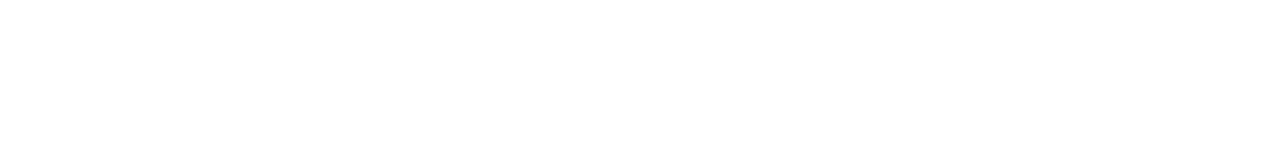
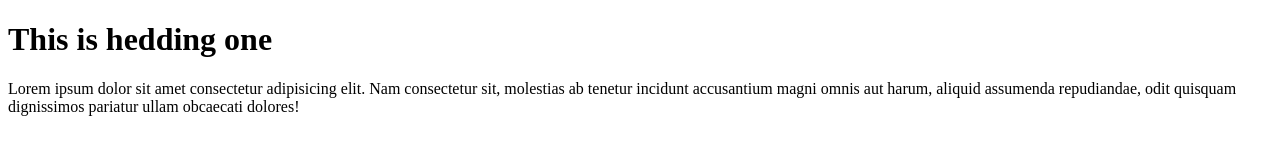
Before and after one commit to Asmothkhan/third-project, a plain HTML site: page index.html in a window 1280 px wide. Drawn offline with Linux system fonts and the light colour scheme.

Commit message:
added blog

```diff
--- a/index.html
+++ b/index.html
@@ -7,6 +7,7 @@
     <title>Document</title>
 </head>
 <body>
-
+    <h1>This is hedding one</h1>
+    <p>Lorem ipsum dolor sit amet consectetur adipisicing elit. Nam consectetur sit, molestias ab tenetur incidunt accusantium magni omnis aut harum, aliquid assumenda repudiandae, odit quisquam dignissimos pariatur ullam obcaecati dolores!</p>
 </body>
 </html>
```
